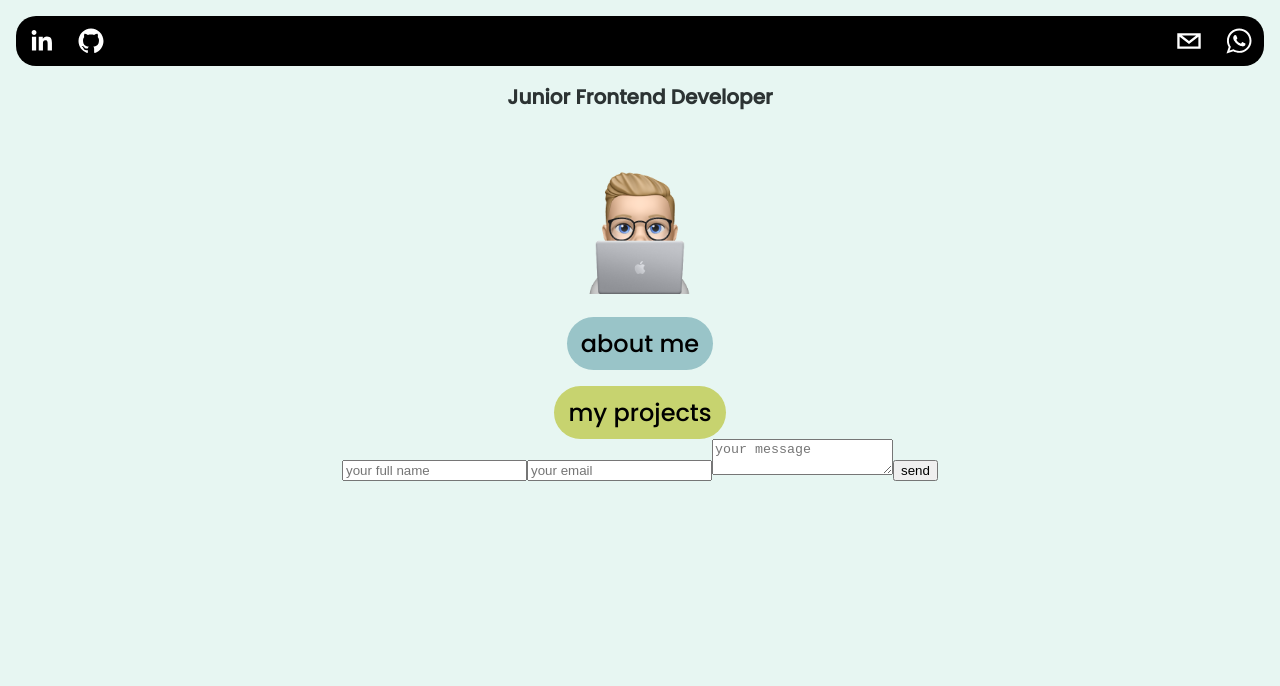
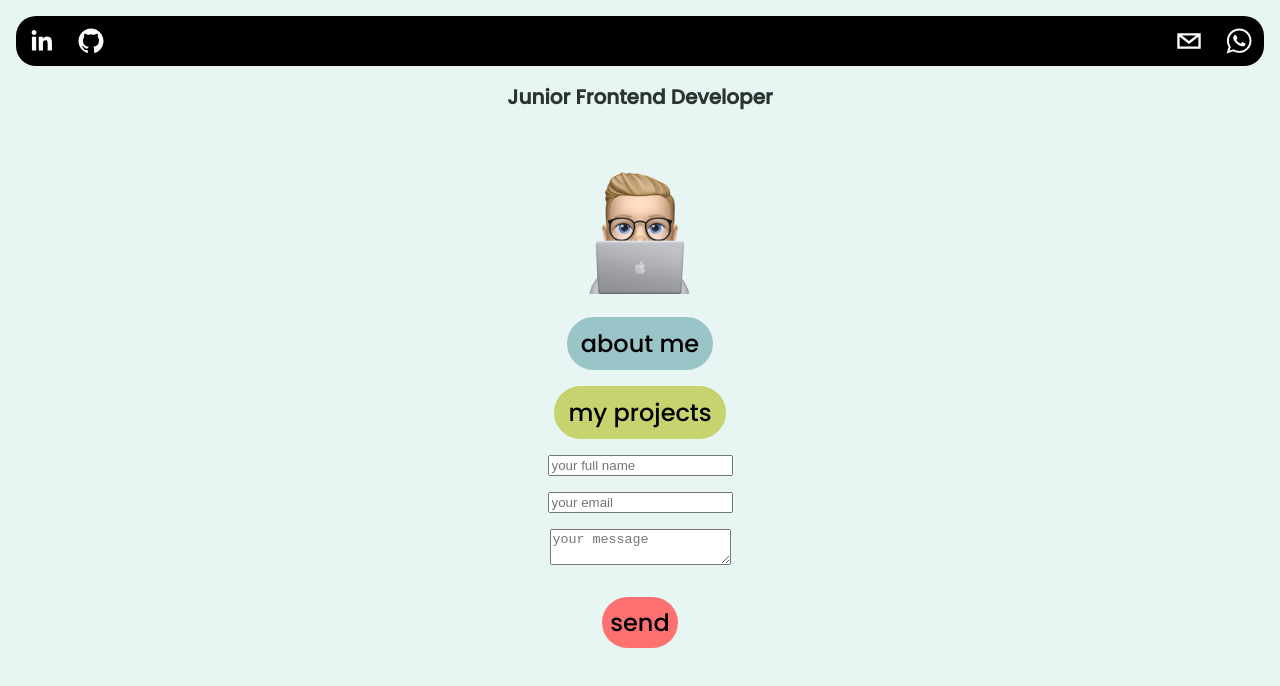
Before and after one commit to niklashmbgr/my-personal-website-, a Next.js app: page / in a window 1280 px wide. Both pictures are taken after a click on the button "contact me". Shown: the top 686 px of the page. Built offline with nearby package versions, Linux system fonts and the light colour scheme.

Commit message:
style ContactForm

```diff
--- a/src/components/ContactForm/index.js
+++ b/src/components/ContactForm/index.js
@@ -2,6 +2,7 @@ import { useRef, useState } from "react";
 import emailjs from "emailjs-com";
 import StyledButton from "../Button/styled";
 import AnimatedDiv from "../AnimatedDiv/styled";
+import StyledForm from "./styled";
 
 export default function ContactForm() {
   const [isClicked, setIsClicked] = useState(true);
@@ -70,8 +71,8 @@ export default function ContactForm() {
   }
 
   return (
-    <AnimatedDiv onClick={setIsClicked}>
-      <form ref={form} onSubmit={sendEmail}>
+    <AnimatedDiv>
+      <StyledForm ref={form} onSubmit={sendEmail}>
         <input
           type="text"
           name="from_name"
@@ -85,9 +86,9 @@ export default function ContactForm() {
           required
         ></input>
         <textarea name="message" placeholder="your message" required></textarea>
-        <button>send </button>
+        <StyledButton variant="send">send </StyledButton>
         {result ? <Message /> : null}
-      </form>
+      </StyledForm>
     </AnimatedDiv>
   );
 }
--- /dev/null
+++ b/src/components/ContactForm/styled.js
@@ -0,0 +1,11 @@
+import styled from "styled-components";
+
+const StyledForm = styled.form`
+  margin: 1rem;
+  gap: 1rem;
+  display: flex;
+  flex-direction: column;
+  align-items: center;
+`;
+
+export default StyledForm;
```
